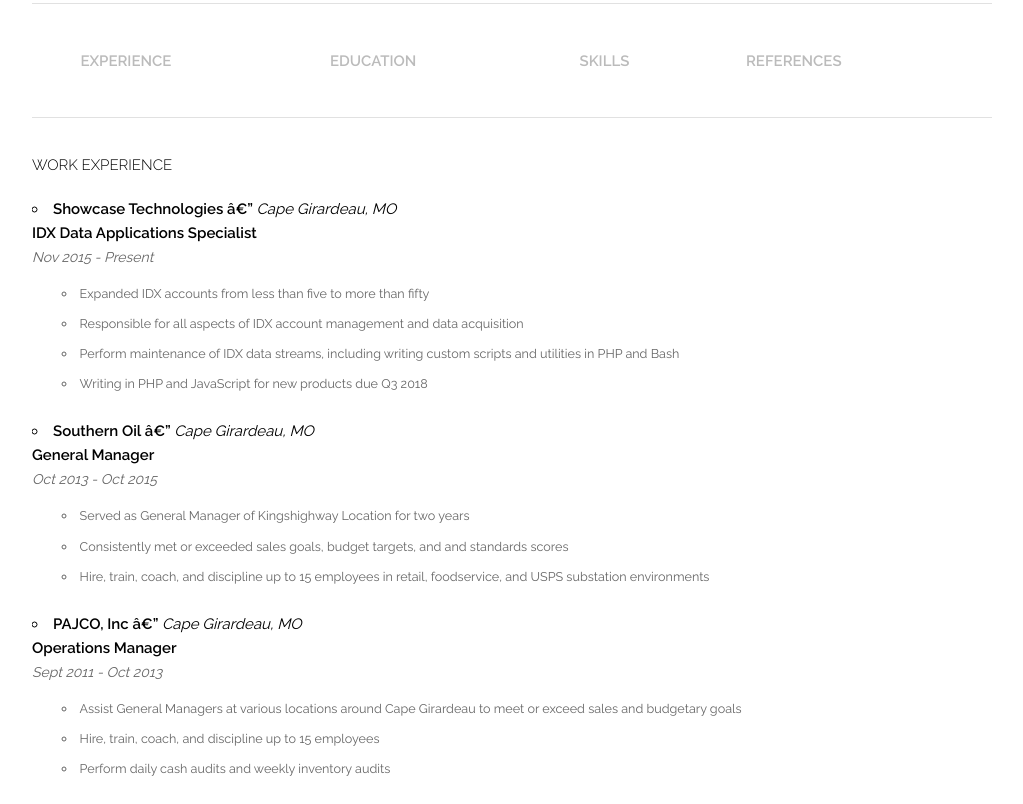
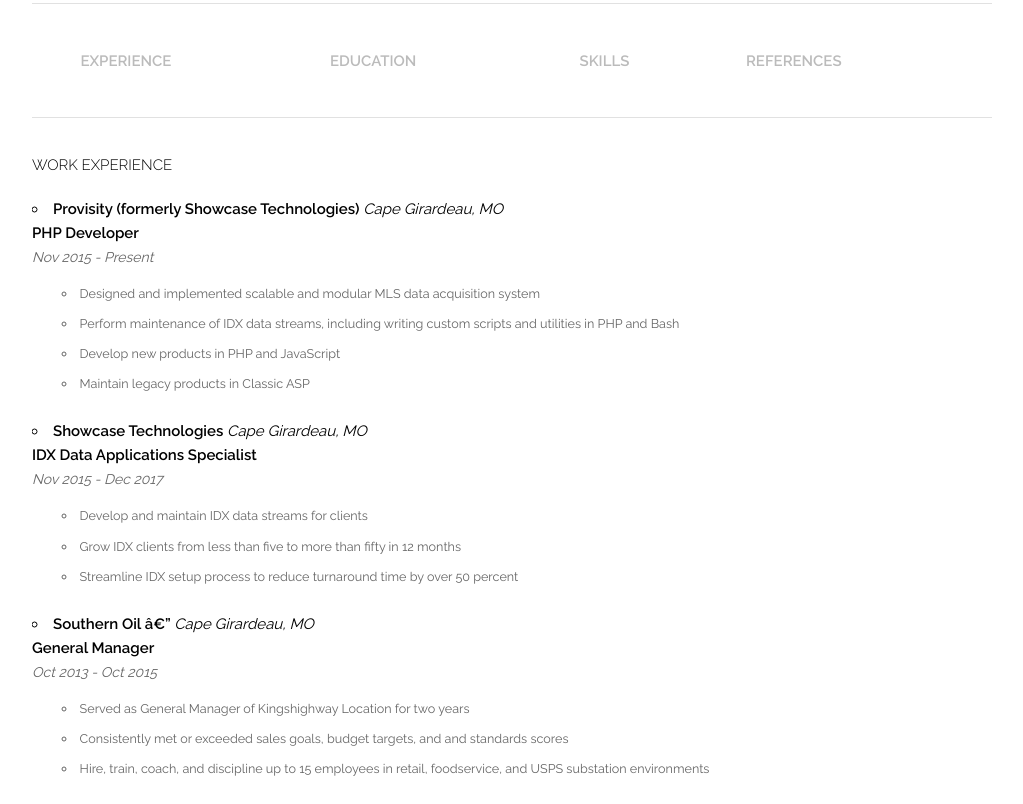
Before and after one commit to andrew-j-palmer/andrew-j-palmer.github.io, a plain HTML site: page resume.html in a window 1280 px wide. Shown: the part 142-946 px from the top of the page, without its empty margins (128-1151 px from the left). Drawn offline with nearby package versions, Linux system fonts and the light colour scheme.

Commit message:
update resume

```diff
--- a/resume.html
+++ b/resume.html
@@ -75,19 +75,36 @@
                     <h6 id="header">WORK EXPERIENCE</h6>
                     <ul>
                             <li>
-                            <strong>Showcase Technologies — </strong>
+                                <strong>Provisity (formerly Showcase Technologies)</strong>
+                                <em>Cape Girardeau, MO</em>
+                                <br>
+                                <strong>PHP Developer</strong>
+                                <br>
+                                <em class="graytext">Nov 2015 - Present</em>
+                                <article class="graytext">
+                                    <ul>
+                                        <li>Designed and implemented scalable and modular MLS data acquisition system</li>
+                                        <li>Perform maintenance of IDX data streams, including writing custom scripts and utilities
+                                            in PHP and Bash</li>
+                                        <li>Develop new products in PHP and JavaScript</li>
+                                        <li>Maintain legacy products in Classic ASP</li>
+                                    </ul>
+                                </article>
+                            </li>
+                        </ul>
+                        <ul>
+                                <li>
+                                    <strong>Showcase Technologies</strong>
                                     <em>Cape Girardeau, MO</em>
                                     <br>
                                     <strong>IDX Data Applications Specialist</strong>
                                     <br>
-                            <em class="graytext">Nov 2015 - Present</em>
+                                    <em class="graytext">Nov 2015 - Dec 2017</em>
                                     <article class="graytext">
                                         <ul>
-                                    <li>Expanded IDX accounts from less than five to more than fifty</li>
-                                    <li>Responsible for all aspects of IDX account management and data acquisition</li>
-                                    <li>Perform maintenance of IDX data streams, including writing custom scripts and utilities
-                                        in PHP and Bash</li>
-                                    <li>Writing in PHP and JavaScript for new products due Q3 2018</li>
+                                            <li>Develop and maintain IDX data streams for clients</li>
+                                            <li>Grow IDX clients from less than five to more than fifty in 12 months</li>
+                                            <li>Streamline IDX setup process to reduce turnaround time by over 50 percent</li>
                                         </ul>
                                     </article>
                                 </li>
@@ -106,24 +123,6 @@
                                         <li>Consistently met or exceeded sales goals, budget targets, and and standards scores</li>
                                         <li>Hire, train, coach, and discipline up to 15 employees in retail, foodservice, and USPS
                                             substation environments</li>
-                                </ul>
-                            </article>
-                        </li>
-                    </ul>
-                    <ul>
-                        <li>
-                            <strong>PAJCO, Inc — </strong>
-                            <em>Cape Girardeau, MO</em>
-                            <br>
-                            <strong>Operations Manager</strong>
-                            <br>
-                            <em class="graytext">Sept 2011 - Oct 2013</em>
-                            <article class="graytext">
-                                <ul>
-                                    <li>Assist General Managers at various locations around Cape Girardeau to meet or exceed
-                                        sales and budgetary goals</li>
-                                    <li>Hire, train, coach, and discipline up to 15 employees</li>
-                                    <li>Perform daily cash audits and weekly inventory audits</li>
                                     </ul>
                                 </article>
                             </li>
```
Lines whose indentation alone changed are shown as unchanged.
